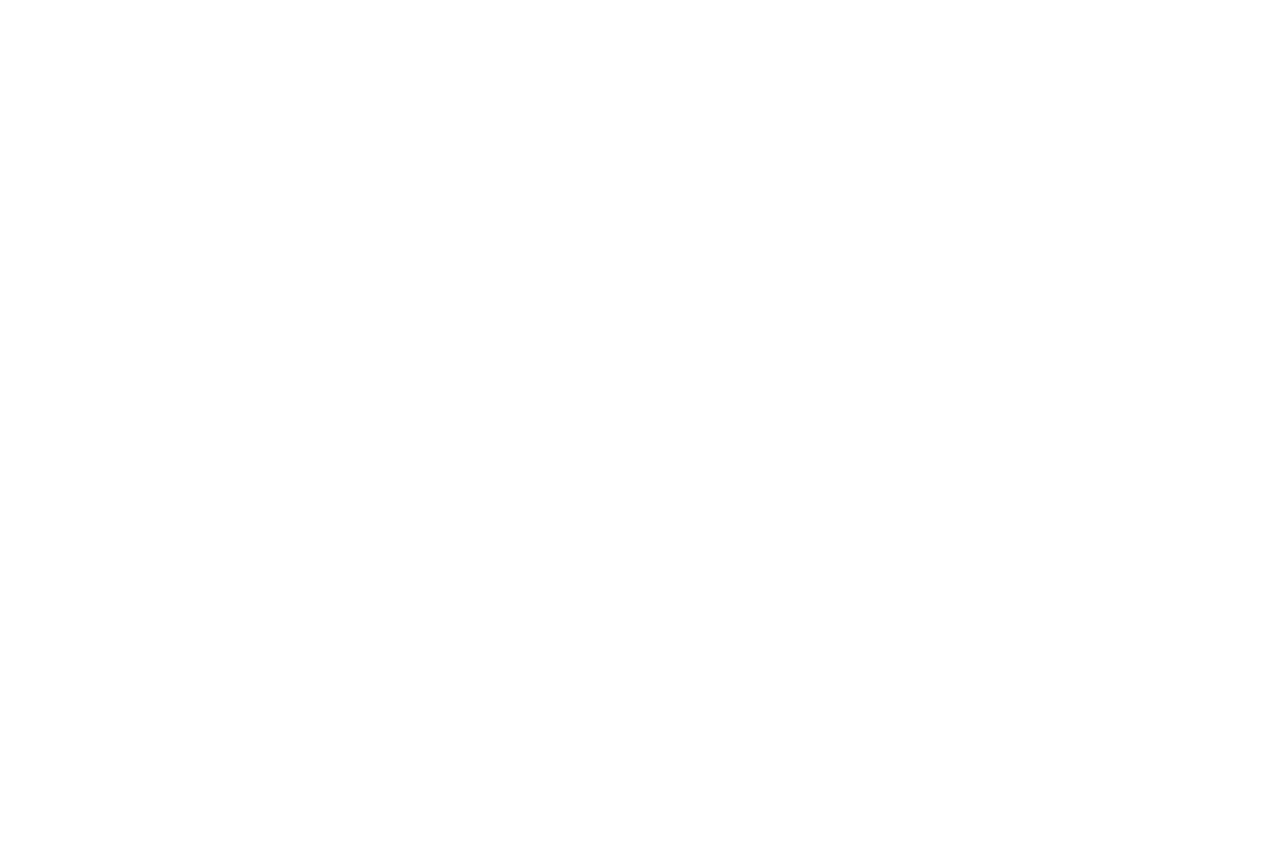
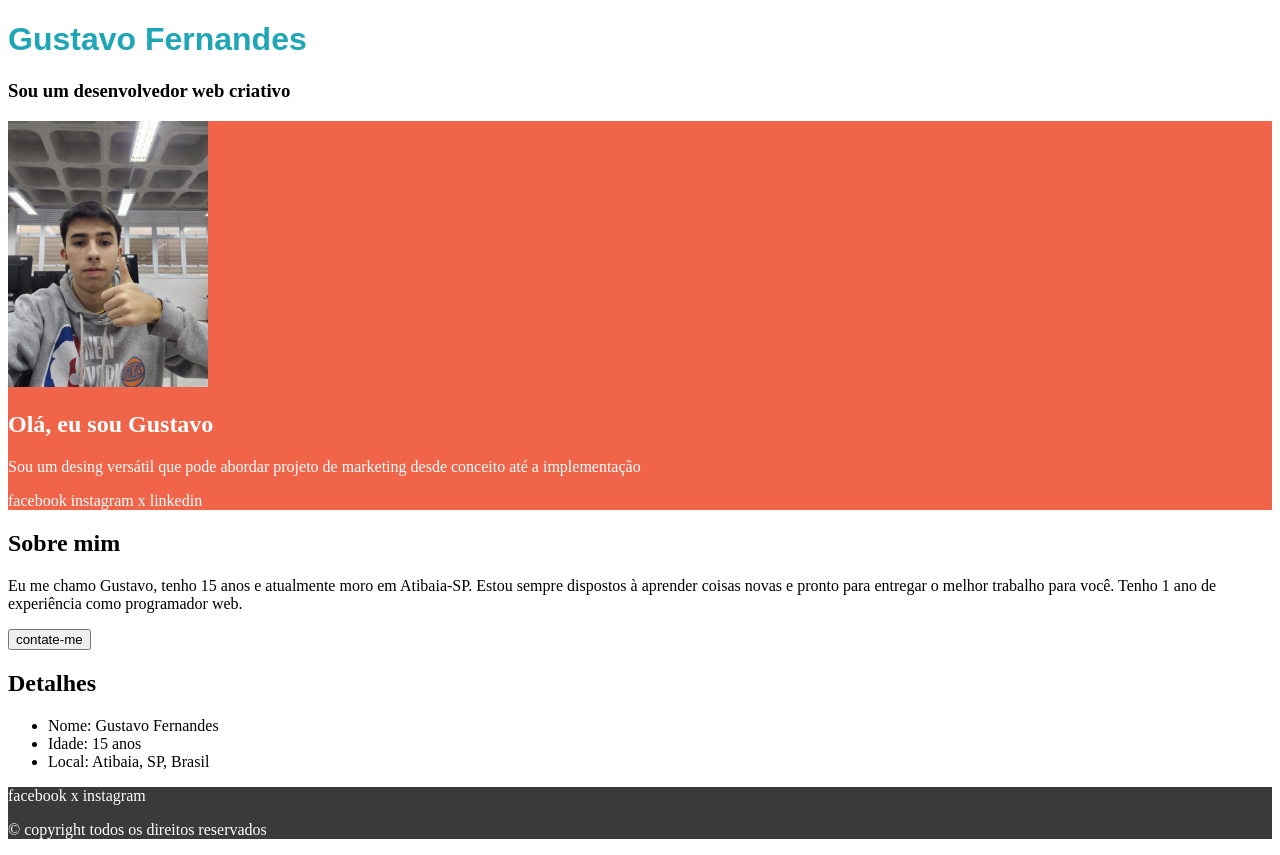
Before and after one commit to GustavoFHZ1/Atividade---Perfil, a plain HTML site: page index.html in a window 1280 px wide. Before the commit the page ends 800 px from the top, so only its background shows below. Drawn offline with Linux system fonts and the light colour scheme.

Commit message:
Primeira aula

```diff
--- a/index.html
+++ b/index.html
@@ -4,19 +4,47 @@
     <meta charset="UTF-8">
     <meta name="viewport" content="width=device-width, initial-scale=1.0">
     <title>Document</title>
-    <link rel="stylesheet" href="style.css">
+    <link rel="stylesheet" href="./style.css">
 </head>
 <body>
     <header>
+        <h1 class="titulo-principal"><b>Gustavo Fernandes</b></h1>
+        <h3><b>Sou um desenvolvedor web criativo</b></h3>
 
     </header>
 
     <main>
+        <section class="fundo-direita">
+            <img src="images/image.jpeg" class="minha-imagem">
+            <h1 ><b>Olá, eu sou Gustavo</b></h1>
+            <p>Sou um desing versátil que pode abordar projeto de marketing desde conceito até a implementação</p>
+
+            <div><p>facebook instagram x linkedin</p></div>
+        </section>
+
+
+        <section>
+
+            <h2>Sobre mim</h2>
+            <p>Eu me chamo Gustavo, tenho 15 anos e atualmente moro em Atibaia-SP. Estou sempre dispostos à aprender coisas novas e pronto para entregar
+             o melhor trabalho para você. Tenho 1 ano de experiência como programador web. </p>
+
+        <button>contate-me</button></section>
+
+        <section>
+            <h2>Detalhes</h2>
+            <ul>
+                <li>Nome: Gustavo Fernandes</li>
+                <li>Idade: 15 anos</li>
+                <li>Local: Atibaia, SP, Brasil</li>
+            </ul>
+        </section>
 
     </main>
 
     <footer>
-
+        <p>facebook x instagram </p>
+        <p>© copyright todos os direitos reservados</p>
     </footer>
 
 </body>
--- a/style.css
+++ b/style.css
@@ -0,0 +1,35 @@
+<style>
+@import url('https://fonts.googleapis.com/css2?family=Poppins:ital,wght@0,100;0,200;0,300;0,400;0,500;0,600;0,700;0,800;0,900;1,100;1,200;1,300;1,400;1,500;1,600;1,700;1,800;1,900&family=Roboto:ital,wght@0,100..900;1,100..900&display=swap');
+</style>
+@import url('https://fonts.googleapis.com/css2?family=Roboto:wght@400;700&display=swap');
+
+* {
+    margin: 0;
+    padding: 0;
+    box-sizing: border-box;
+    font-family: 'Roboto', sans-serif;
+    color: #333;
+}
+
+
+.titulo-principal{
+    color: #1FA6B6;
+    font-family: Poppins, sans-serif;
+}
+
+footer{
+    background-color: #3A3A3A;
+    color:#FFFFFF;
+}
+
+.minha-imagem{
+  width: 200px;
+  height: auto;
+}
+
+.fundo-direita{
+    background-color:  #F06449;
+    color:#FFFFFF;
+
+
+}
```
Also changed, not shown: images/image.jpeg (added).
